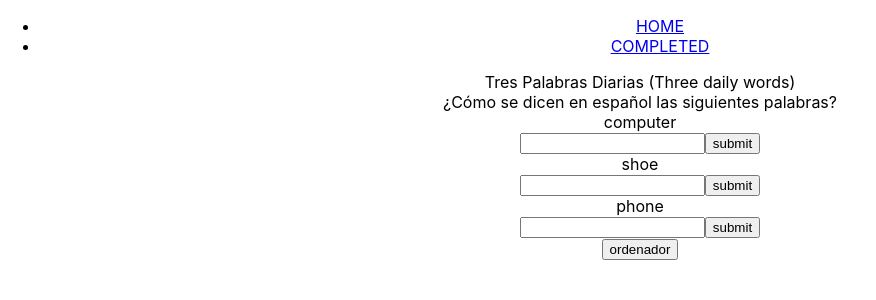
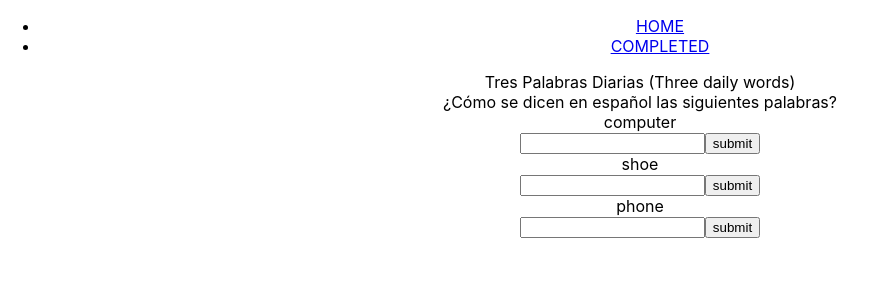
Before and after one commit to orozCoding/seispalabras, a React (Create React App) app: page / in a window 1280 px wide. Shown: the top 300 px of the page, without its empty margins (0-876 px from the left). Built offline with nearby package versions, Linux system fonts and the light colour scheme.

Commit message:
Install Luxon

```diff
--- a/package.json
+++ b/package.json
@@ -7,6 +7,7 @@
     "@testing-library/jest-dom": "^4.2.4",
     "@testing-library/react": "^9.5.0",
     "@testing-library/user-event": "^7.2.1",
+    "luxon": "^2.3.1",
     "react": "^17.0.2",
     "react-dom": "^17.0.2",
     "react-redux": "^7.2.6",
--- a/src/components/home/homePage.js
+++ b/src/components/home/homePage.js
@@ -44,8 +44,6 @@ const Home = (props) => {
         )
       })}
       </div>
-      <button type="button" name="answer"
-        onClick={(e) => handleClick('ordenador', actives, e)}>ordenador</button>
       <div className="resultDiv"></div>
     </div>
   )
```
Also changed, not shown: 1 other file (tests, documents, lock files or other folders).
